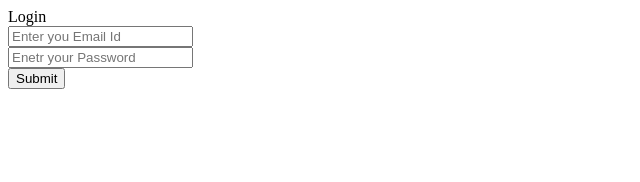
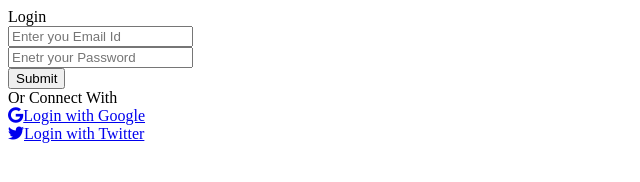
Before and after one commit to ankitaThorve/animated-login-form, a plain HTML site: page index.html in a window 1280 px wide. Shown: the whole page, without its empty margins (0-640 px from the left). Drawn offline with Linux system fonts and the light colour scheme.

Commit message:
Add media accounts options to login

```diff
--- a/index.html
+++ b/index.html
@@ -27,7 +27,12 @@
           <input type="submit" />
         </div>
       </form>
-
+      <div class="option">Or Connect With</div>
+      <div class="google">
+        <a href="#"><i class="fab fa-google"></i>Login with Google</a>
+      </div>
+      <div class="twitter">
+        <a href="#"><i class="fab fa-twitter"></i>Login with Twitter</a>
       </div>
     </div>
   </body>
```
